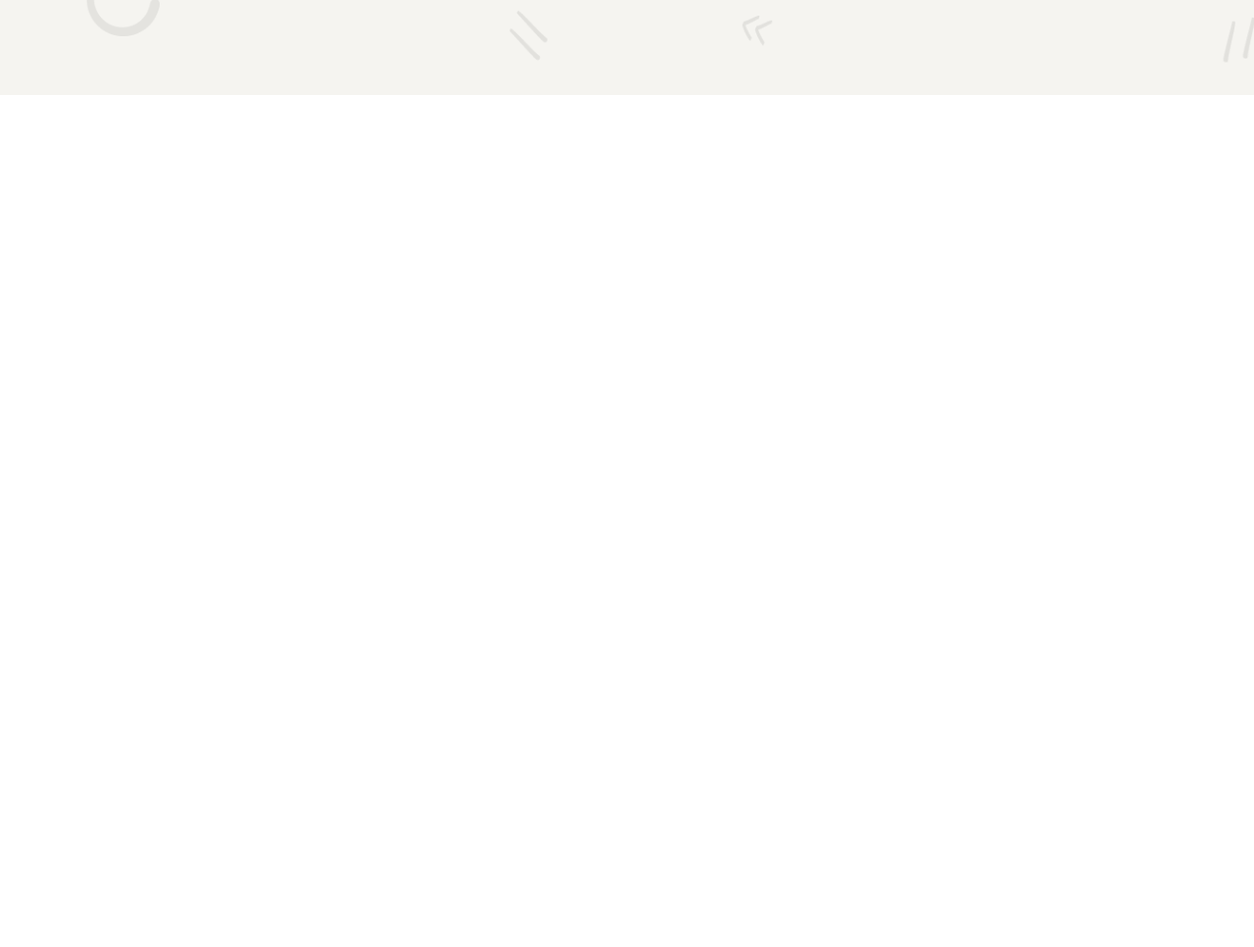
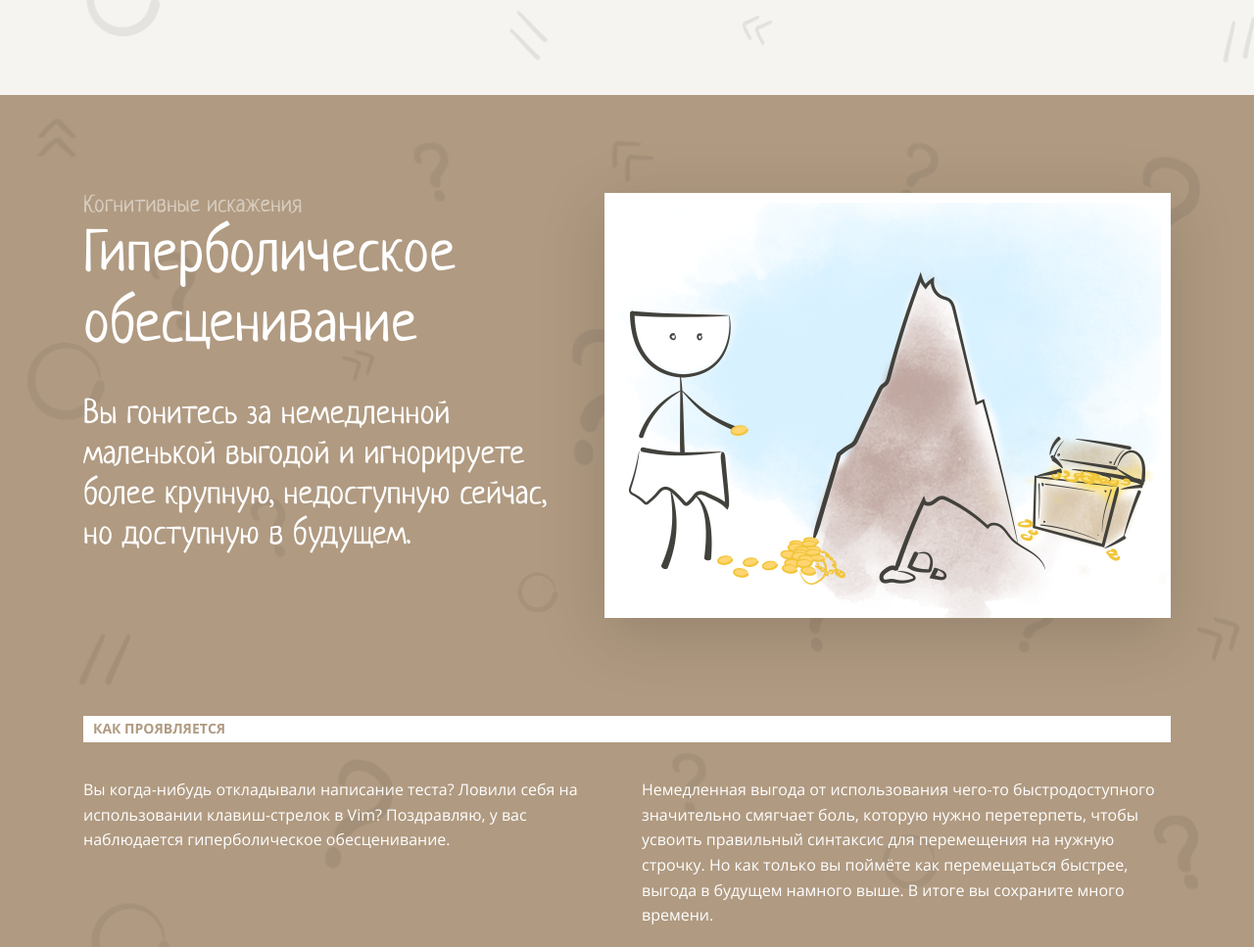
Before and after one commit to SuperSnowSnail/layout-designer-project-58, a website: page src/index.html in a window 1280 px wide. Shown: the part 5404-6371 px from the top of the page at 98% size. Before the commit the page ends 5701 px from the top, so only its background shows below. Drawn offline with Linux system fonts and the light colour scheme.

Commit message:
Add Hyperbolic Depreciation block

```diff
--- a/src/index.html
+++ b/src/index.html
@@ -74,7 +74,7 @@
             <h3 class="text-orange">Искажение новизны</h3>
             <p>Вы даёте более высокую оценку тем событиям, которые произошли недавно, и недооцениваете более старые.</p>
           </a>
-          <a href="#" class="card">
+          <a href="#hyperbolic-depreciation" class="card">
             <div class="number">4</div>
             <h3 class="text-orange">Гиперболическое обесценивание</h3>
             <p>
@@ -179,6 +179,43 @@
           </div>
         </div>
       </section>
+      <section id="hyperbolic-depreciation" class="bg-img bg-brown">
+        <div class="container">
+          <div class="column-container">
+            <div class="column block-main-text">
+              <div class="block-subtext">Когнитивные искажения</div>
+              <h2 class="mb-30">Гиперболическое обесценивание</h2>
+              <p>
+                Вы гонитесь за немедленной маленькой выгодой и игнорируете более крупную, недоступную сейчас, но
+                доступную в будущем.
+              </p>
+            </div>
+            <div class="column">
+              <img
+                src="images/4.png"
+                alt="Тота нашёл немного золота, но не видит целую кучу золота за камнем"
+                class="block-img shadow"
+              />
+            </div>
+          </div>
+          <h3 class="block-subtitle">Как проявляется</h3>
+          <div class="column-container">
+            <div class="column">
+              <p>
+                Вы когда-нибудь откладывали написание теста? Ловили себя на использовании клавиш-стрелок в Vim?
+                Поздравляю, у вас наблюдается гиперболическое обесценивание.
+              </p>
+            </div>
+            <div class="column">
+              <p>
+                Немедленная выгода от использования чего-то быстродоступного значительно смягчает боль, которую нужно
+                перетерпеть, чтобы усвоить правильный синтаксис для перемещения на нужную строчку. Но как только вы
+                поймёте как перемещаться быстрее, выгода в будущем намного выше. В итоге вы сохраните много времени.
+              </p>
+            </div>
+          </div>
+        </div>
+      </section>
     </main>
     <footer>
       <div class="container"></div>
```
